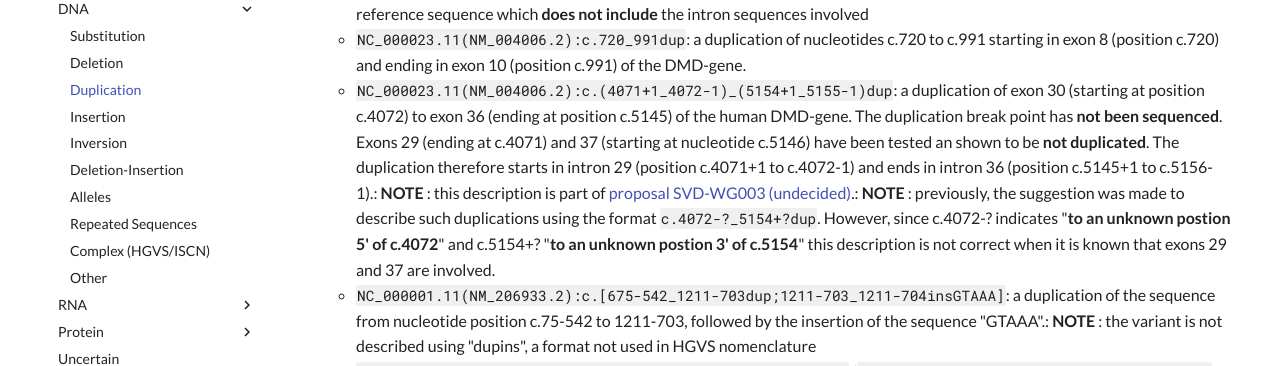
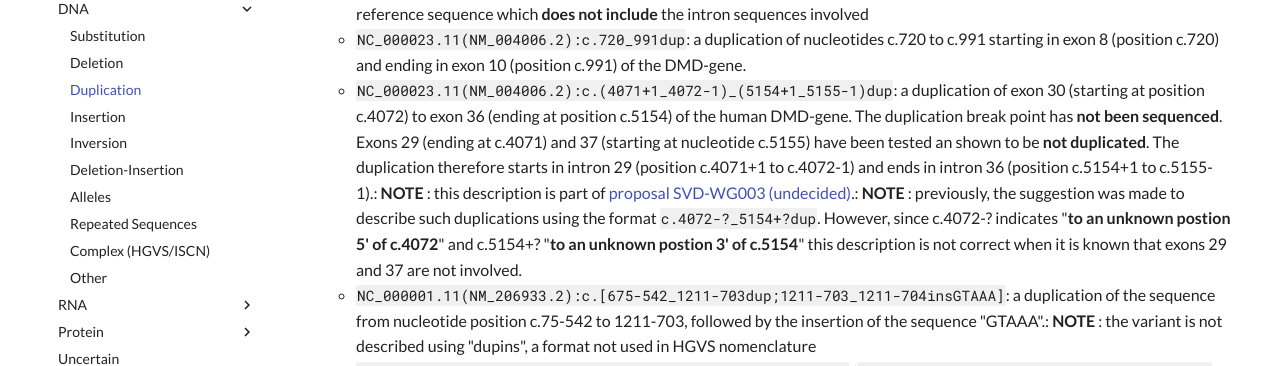
Before and after one commit to HGVSnomenclature/hgvs-nomenclature, an MkDocs documentation site: the page built from docs/recommendations/DNA/duplication.md, in a window 1280 px wide and 900 px high, scrolled down 2117 px. Shown: the part 180-546 px from the top of the window. Built offline with MkDocs 1.6.1 and Material for MkDocs 9.7.7, drawn with Linux system fonts in a browser that asks for light colours.

Commit message:
Fixed typo as indicated in Google groups. See: https://groups.google.com/g/hgvs-nomenclature/c/UMFUQL4MSrQ/m/pKIvBSB0DAAJ

```diff
--- a/docs/recommendations/DNA/duplication.md
+++ b/docs/recommendations/DNA/duplication.md
@@ -44,7 +44,7 @@ bin/pull-syntax -f docs/syntax.yaml dna.dup
 - exons
     - `NC_000023.11(NM_004006.2):c.4072-1234_5155-246dup`: a duplication of nucleotides c.4072-1234 to c.5155-246 duplicating exon 30 (starting at position c.4072) to exon 36 (ending at position c.5154) of the DMD-gene.: **NOTE** : the format c.4072-1234_5155-246dupXXXXX, with XXXXX indicating the size of the duplication, **should not** be used: **NOTE** : the description NM_004006.2:c.4072-1234_5155-246dup is not correct, the reference sequence NM_004006.2 is a coding DNA reference sequence which **does not include** the intron sequences involved
     - `NC_000023.11(NM_004006.2):c.720_991dup`: a duplication of nucleotides c.720 to c.991 starting in exon 8 (position c.720) and ending in exon 10 (position c.991) of the DMD-gene.
-    - `NC_000023.11(NM_004006.2):c.(4071+1_4072-1)_(5154+1_5155-1)dup`: a duplication of exon 30 (starting at position c.4072) to exon 36 (ending at position c.5145) of the human DMD-gene. The duplication break point has **not been sequenced**. Exons 29 (ending at c.4071) and 37 (starting at nucleotide c.5146) have been tested an shown to be **not duplicated**. The duplication therefore starts in intron 29 (position c.4071+1 to c.4072-1) and ends in intron 36 (position c.5145+1 to c.5156-1).: **NOTE** : this description is part of [proposal SVD-WG003 (undecided)](../../consultation/SVD-WG003.md).: **NOTE** : previously, the suggestion was made to describe such duplications using the format `c.4072-?_5154+?dup`. However, since c.4072-? indicates "**to an unknown postion 5' of c.4072**" and c.5154+? "**to an unknown postion 3' of c.5154**" this description is not correct when it is known that exons 29 and 37 are involved.
+    - `NC_000023.11(NM_004006.2):c.(4071+1_4072-1)_(5154+1_5155-1)dup`: a duplication of exon 30 (starting at position c.4072) to exon 36 (ending at position c.5154) of the human DMD-gene. The duplication break point has **not been sequenced**. Exons 29 (ending at c.4071) and 37 (starting at nucleotide c.5155) have been tested an shown to be **not duplicated**. The duplication therefore starts in intron 29 (position c.4071+1 to c.4072-1) and ends in intron 36 (position c.5154+1 to c.5155-1).: **NOTE** : this description is part of [proposal SVD-WG003 (undecided)](../../consultation/SVD-WG003.md).: **NOTE** : previously, the suggestion was made to describe such duplications using the format `c.4072-?_5154+?dup`. However, since c.4072-? indicates "**to an unknown postion 5' of c.4072**" and c.5154+? "**to an unknown postion 3' of c.5154**" this description is not correct when it is known that exons 29 and 37 are not involved.
     - `NC_000001.11(NM_206933.2):c.[675-542_1211-703dup;1211-703_1211-704insGTAAA]`: a duplication of the sequence from nucleotide position c.75-542 to 1211-703, followed by the insertion of the sequence "GTAAA".: **NOTE** : the variant is not described using "dupins", a format not used in HGVS nomenclature
     - `NC_000023.11:g.(32381076_32382698)_(32430031_32456357)[3]` (`NC_000023.11(NM_004006.2):c.(4071+1_4072-1)_(5154+1_5155-1)[3]`): three copies of the sequence from exon 30 (starting at position c.4072) to exon 36 (ending at position c.5154) of the DMD-gene were detected (break points not sequenced).
     - duplications extending beyond the transcribed region: following current recommendations (see [Numbering](../../background/numbering.md)) it is not allowed to describe variants in nucleotides beyond the boundaries of a reference sequence. Consequently, duplications extending 5' of a transcript **can not** be described like NC_000023.11(NM_004006.2):c.(?\_-244)\_(31+1_32-1)dup (c.-244 is the first nucleotide of NM_004006.2). Duplications extending 3' of a transcript **can not** be described like `NC_000023.11(NM_004006.2):c.(10086+1_10087-1)_(*2691_?)dup` (`c.*2691` is the last nucleotide of NM_004006.2). Such duplications can only be described using **genomic coordinates**. The HGVS nomenclature committee (SVD-WG) is discussing whether a c. based format should be proposed.
```
